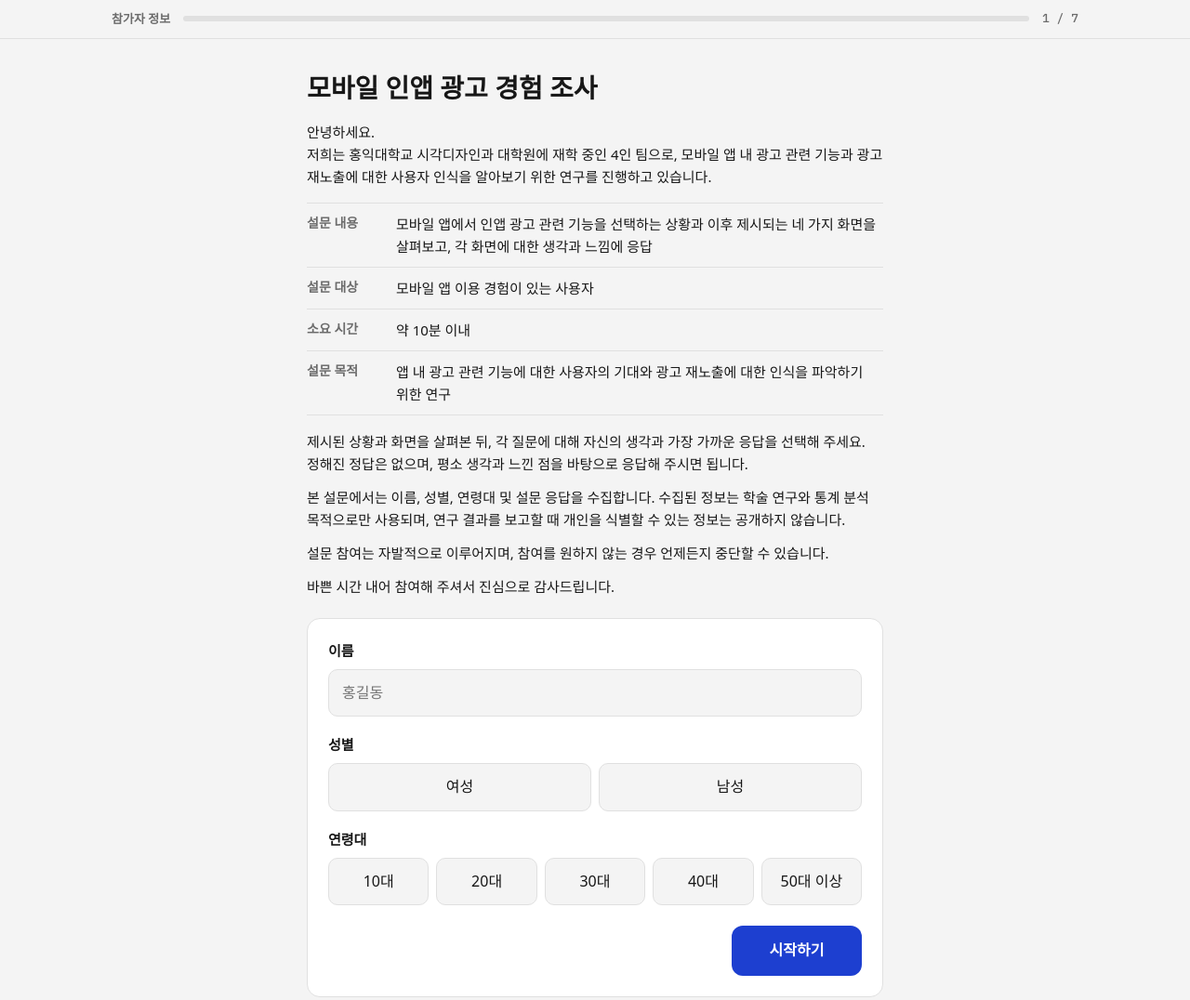
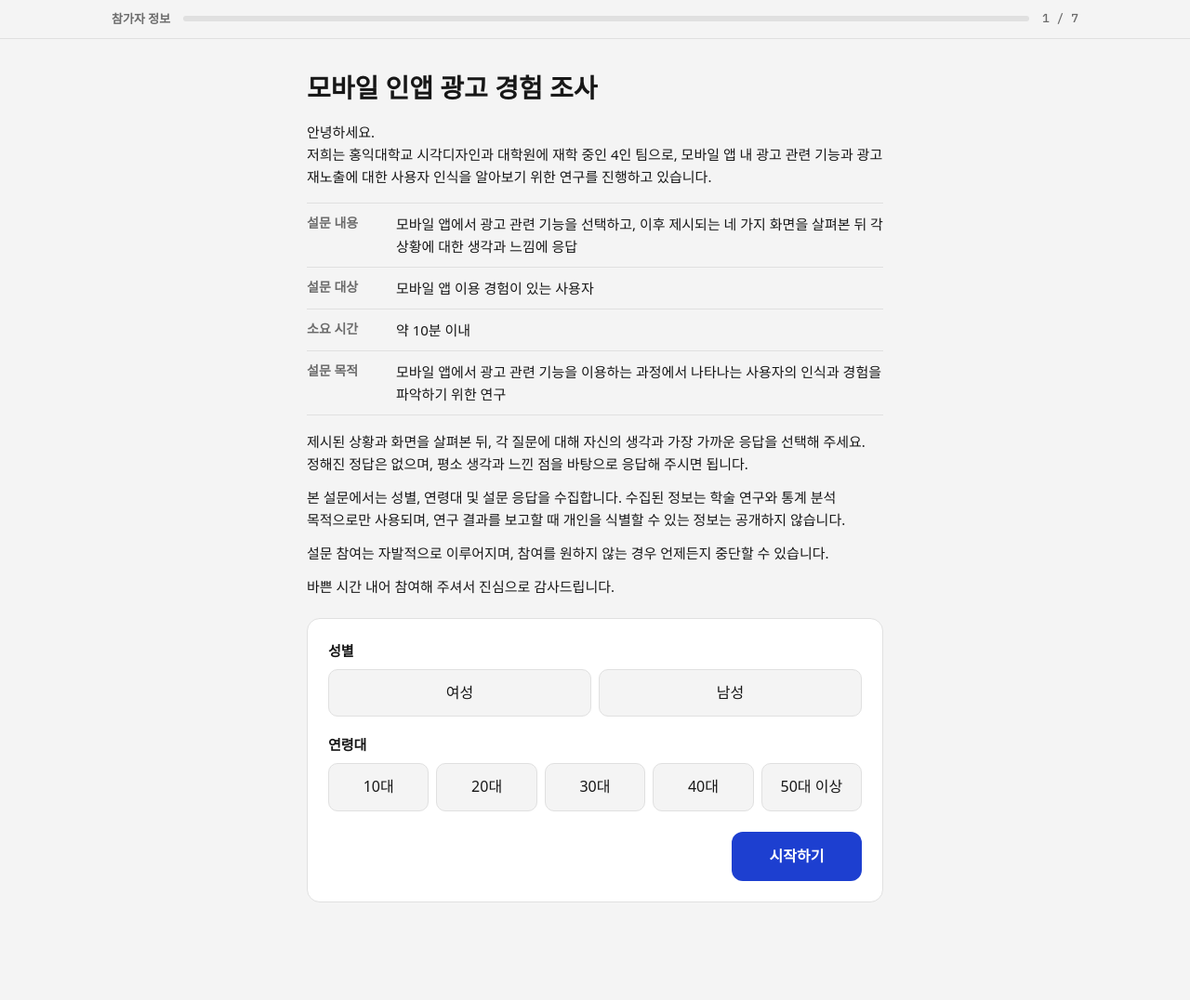
Before and after one commit to SEOSONGAH/ad-reexposure-survey, a plain HTML site: page index.html in a window 1280 px wide. Shown: the whole page at 93% size. After the commit the page ends 1051 px from the top, so only its background shows below. Drawn offline with Linux system fonts and the light colour scheme; a web font is replaced by a local one.

Commit message:
20261116 Update survey

```diff
--- a/index.html
+++ b/index.html
@@ -180,7 +180,7 @@ th { background: var(--bg); position: sticky; top: 0; }
   const SUBMIT_URL = "https://script.google.com/macros/s/AKfycby4ap8I0HRzTUL6oiK7qtLPgNKCUD8AxAwLltuE86LqSoFPLTTjUm3KOAuUq4N_8HAf/exec";
 
   // 집단별 제시 순서. 링크 끝에 ?g=1 ~ ?g=4 를 붙여 배포합니다 (아티팩트에서는 #g1 ~ #g4).
-  const GROUP_ORDERS = { 1: "ABCD", 2: "BCAD", 3: "CDBA", 4: "DACB" };
+  const GROUP_ORDERS = { 1: "ABCD", 2: "BDAC", 3: "DCBA", 4: "CADB" };
   const GROUP = (() => {
     let g = null;
     try { g = new URLSearchParams(location.search).get("g"); } catch {}
@@ -209,16 +209,16 @@ th { background: var(--bg); position: sticky; top: 0; }
     ["T1", "이 앱 서비스를 신뢰할 수 있다."],
     ["T2", "이 앱 서비스를 믿을 수 있다."],
     ["T3", "이 앱 서비스는 투명하다고 생각한다."],
-    ["AC1", "이러한 광고가 다시 나타나는 것은 적절하다."],
-    ["AC2", "이러한 광고가 다시 나타나는 것을 받아들일 수 있다."],
-    ["AC3", "이러한 광고가 다시 나타나는 것은 바람직하지 않다."]
+    ["AC1", "‘7일간 보지 않기’를 선택한 이후, 이러한 광고가 나타나는 것은 적절하다."],
+    ["AC2", "‘7일간 보지 않기’를 선택한 이후, 이러한 광고가 나타나는 것을 받아들일 수 있다."],
+    ["AC3", "‘7일간 보지 않기’를 선택한 이후, 이러한 광고가 나타나는 것은 바람직하지 않다."]
   ];
   // 참가자에게 보이는 메인 질문 (구성개념 이름은 노출하지 않음)
   const GROUPS = [
     ["V", "앞서 표시한 거부 의사(‘7일간 보지 않기’)가 이번 광고 노출에 어떻게 반영되었다고 느끼십니까?"],
     ["A", "이 상황에서 느낀 감정에 대해 응답해 주세요."],
     ["T", "이 앱 서비스에 대해 어떻게 생각하십니까?"],
-    ["AC", "이 광고가 다시 나타나는 것에 대해 어떻게 생각하십니까?"]
+    ["AC", "‘7일간 보지 않기’를 선택한 이후, 이 광고가 나타난 상황에 대해 어떻게 생각하십니까?"]
   ];
   const groupOf = k => k.replace(/\d+$/, "");
   const STEPS = ["info", "scenario", "expect", ...ORDER.map(c => "cond-" + c), "done"];
@@ -228,7 +228,7 @@ th { background: var(--bg); position: sticky; top: 0; }
   const newState = () => ({
     id: "R" + Date.now().toString(36).toUpperCase() + Math.random().toString(36).slice(2, 6).toUpperCase(),
     startedAt: new Date().toISOString(),
-    info: { name: "", gender: "", age: "" },
+    info: { gender: "", age: "" },
     tapped: false, tappedAt: null, closed: false, closedAt: null,
     P: "",
     answers: { A: {}, B: {}, C: {}, D: {} },
@@ -251,7 +251,7 @@ th { background: var(--bg); position: sticky; top: 0; }
   function flatten(r) {
     const row = {
       response_id: r.id, group: r.group ?? "", order: r.order, started_at: r.startedAt, submitted_at: r.submittedAt,
-      name: r.info.name, gender: r.info.gender, age: r.info.age,
+      gender: r.info.gender, age: r.info.age,
       tapped_7day: r.tapped ? 1 : 0, P_expect: r.P
     };
     for (const c of ["A", "B", "C", "D"]) {
@@ -307,21 +307,17 @@ th { background: var(--bg); position: sticky; top: 0; }
         <div class="intro">
           <p>안녕하세요.<br>저희는 홍익대학교 시각디자인과 대학원에 재학 중인 4인 팀으로, 모바일 앱 내 광고 관련 기능과 광고 재노출에 대한 사용자 인식을 알아보기 위한 연구를 진행하고 있습니다.</p>
           <dl class="facts">
-            <div><dt>설문 내용</dt><dd>모바일 앱에서 인앱 광고 관련 기능을 선택하는 상황과 이후 제시되는 네 가지 화면을 살펴보고, 각 화면에 대한 생각과 느낌에 응답</dd></div>
+            <div><dt>설문 내용</dt><dd>모바일 앱에서 광고 관련 기능을 선택하고, 이후 제시되는 네 가지 화면을 살펴본 뒤 각 상황에 대한 생각과 느낌에 응답</dd></div>
             <div><dt>설문 대상</dt><dd>모바일 앱 이용 경험이 있는 사용자</dd></div>
             <div><dt>소요 시간</dt><dd>약 10분 이내</dd></div>
-            <div><dt>설문 목적</dt><dd>앱 내 광고 관련 기능에 대한 사용자의 기대와 광고 재노출에 대한 인식을 파악하기 위한 연구</dd></div>
+            <div><dt>설문 목적</dt><dd>모바일 앱에서 광고 관련 기능을 이용하는 과정에서 나타나는 사용자의 인식과 경험을 파악하기 위한 연구</dd></div>
           </dl>
           <p>제시된 상황과 화면을 살펴본 뒤, 각 질문에 대해 자신의 생각과 가장 가까운 응답을 선택해 주세요. 정해진 정답은 없으며, 평소 생각과 느낀 점을 바탕으로 응답해 주시면 됩니다.</p>
-          <p>본 설문에서는 이름, 성별, 연령대 및 설문 응답을 수집합니다. 수집된 정보는 학술 연구와 통계 분석 목적으로만 사용되며, 연구 결과를 보고할 때 개인을 식별할 수 있는 정보는 공개하지 않습니다.</p>
+          <p>본 설문에서는 성별, 연령대 및 설문 응답을 수집합니다. 수집된 정보는 학술 연구와 통계 분석 목적으로만 사용되며, 연구 결과를 보고할 때 개인을 식별할 수 있는 정보는 공개하지 않습니다.</p>
           <p>설문 참여는 자발적으로 이루어지며, 참여를 원하지 않는 경우 언제든지 중단할 수 있습니다.</p>
           <p>바쁜 시간 내어 참여해 주셔서 진심으로 감사드립니다.</p>
         </div>
         <form class="panel stack" id="infoForm" novalidate style="margin-top:22px">
-          <div class="field">
-            <label for="f-name">이름</label>
-            <input type="text" id="f-name" autocomplete="off" value="${esc(S.info.name)}" placeholder="홍길동">
-          </div>
           <div class="field">
             <span class="flabel" id="g-label">성별</span>
             <div class="seg seg-2" role="radiogroup" aria-labelledby="g-label">
@@ -348,11 +344,9 @@ th { background: var(--bg); position: sticky; top: 0; }
     });
     document.getElementById("infoForm").onsubmit = e => {
       e.preventDefault();
-      S.info.name = document.getElementById("f-name").value.trim();
       const err = document.getElementById("infoErr");
       let msg = "";
-      if (!S.info.name) msg = "이름을 입력해 주세요.";
-      else if (!S.info.gender) msg = "성별을 선택해 주세요.";
+      if (!S.info.gender) msg = "성별을 선택해 주세요.";
       else if (!S.info.age) msg = "연령대를 선택해 주세요.";
       if (msg) { err.textContent = msg; err.hidden = false; return; }
       go(step + 1);
@@ -423,8 +417,8 @@ th { background: var(--bg); position: sticky; top: 0; }
             <h2 class="title">‘7일간 보지 않기’를 선택하고 ‘닫기’를 눌렀습니다. 아래 내용에 대해 응답해 주세요.</h2>
           </div>
           <div>
-            <p class="question">‘7일간 보지 않기’ 버튼을 누른 후, 이 기능이 어느 범위까지 적용되기를 기대하십니까?</p>
-            <p class="muted" style="margin-top:4px">본인이 원하는 적용 범위에 가장 가까운 하나를 선택해 주세요.</p>
+            <p class="question">‘7일간 보지 않기’를 선택할 때, 어떤 광고가 어떤 형태까지 보이지 않기를 기대하셨습니까?</p>
+            <p class="muted" style="margin-top:4px">기대한 범위에 가장 가까운 하나를 선택해 주세요.</p>
           </div>
           <div class="opts" role="radiogroup" aria-label="예상 차단 범위">
             ${P_OPTS.map(([v, t]) => `<button type="button" class="opt" role="radio" data-p="${v}" aria-checked="${S.P === v}"><span class="dot"></span><span>${t}</span></button>`).join("")}
```
